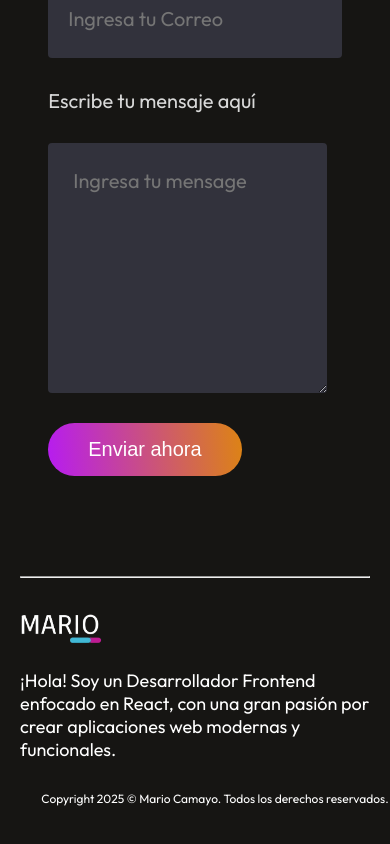
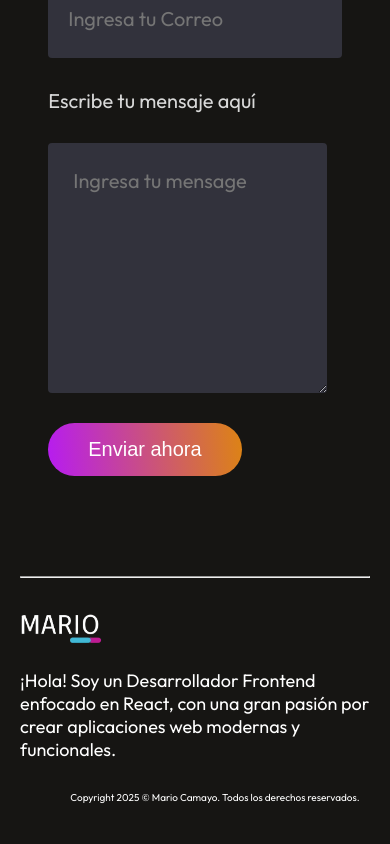
Before and after one commit to MarioCamayo/portfolio, a React (Vite) app: page / in a window 390 px wide. Shown: the part 7315-8159 px from the top of the page. Built offline with nearby package versions, Linux system fonts and the light colour scheme.

Commit message:
se cambió la medida del componente Footer

```diff
--- a/src/components/Footer/Footer.jsx
+++ b/src/components/Footer/Footer.jsx
@@ -26,7 +26,7 @@ const Footer = () => {
 
       {/* <hr /> */}
       <div className='footer-bottom'>
-        <p className='footer-bottom-left'>Copyright 2025  ©  Mario Camayo. Todos los derechos reservados.
+        <p className='footer-bottom-left'>Copyright 2025 © Mario Camayo. Todos los derechos reservados.
         </p>
         {/* <div className='footer-bottom-right'>
           <p>Inicio</p>
--- a/src/components/Footer/footer.css
+++ b/src/components/Footer/footer.css
@@ -135,7 +135,7 @@
     .footer-bottom-left{
       /* justify-content: center;
       align-items: center; */
-      font-size: 12px;
+      font-size: 10px;
       /* margin-right: 70px; */
       /* text-align: center; */
     }
```
